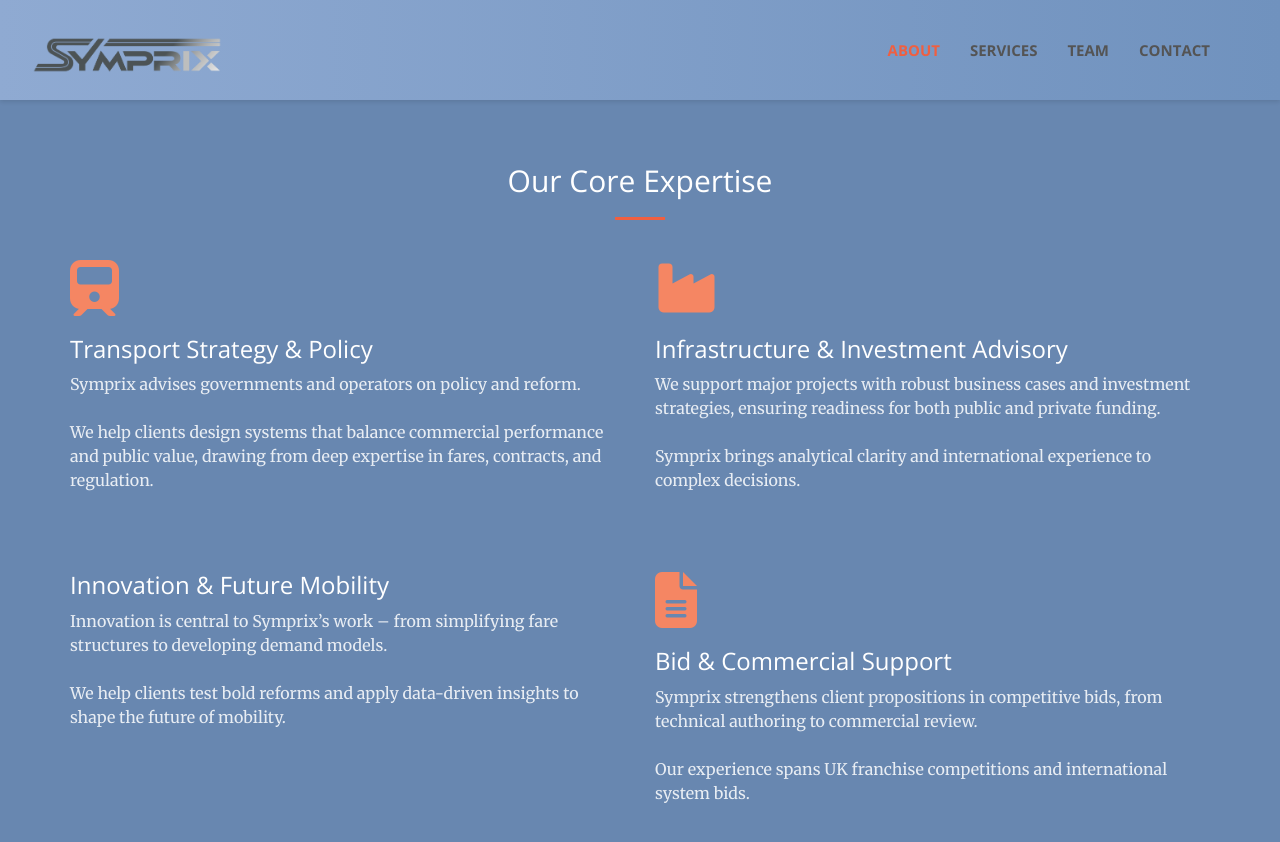
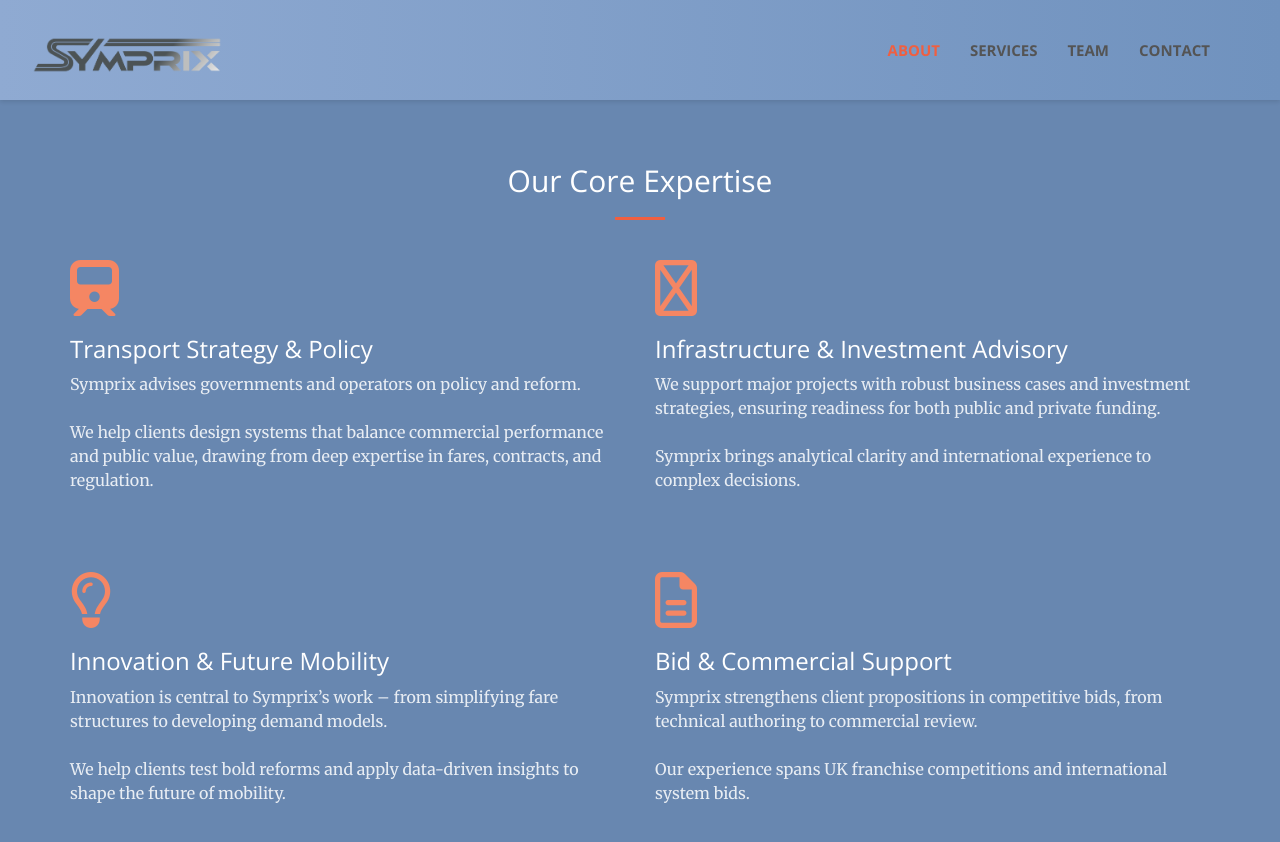
Before and after one commit to CD-Symprix/symprix, a Jekyll site: the page built from index.html, in a window 1280 px wide and 900 px high, scrolled down 1124 px. Shown: the top 842 px of the window. Built offline with Jekyll 4.4.1, drawn with Linux system fonts in a browser that asks for light colours.

Commit message:
Update services.html

```diff
--- a/_includes/services.html
+++ b/_includes/services.html
@@ -12,7 +12,7 @@
       <!-- Transport Strategy & Policy -->
        <div class="col-lg-6 col-md-6 service-item">
         <div class="service-box">
-          <i class="fa fa-4x fa-train wow bounceIn text-primary"></i>
+          <i class="fa-solid fa-4x fa-train wow bounceIn text-primary"></i>
           <h3>Transport Strategy & Policy</h3>
           <p class="text-muted">
             Symprix advises governments and operators on policy and reform.<br><br>
@@ -24,7 +24,7 @@
       <!-- Infrastructure & Investment Advisory -->
         <div class="col-lg-6 col-md-6 service-item">
           <div class="service-box">
-            <i class="fa fa-4x fa-industry wow bounceIn text-primary" data-wow-delay=".1s"></i>
+            <i class="fa-regular fa-4x fa-bridge wow bounceIn text-primary" data-wow-delay=".1s"></i>
             <h3>Infrastructure & Investment Advisory</h3>
             <p class="text-muted">
               We support major projects with robust business cases and investment strategies,
@@ -36,7 +36,7 @@
       <!-- Innovation & Future Mobility -->
         <div class="col-lg-6 col-md-6 service-item">
           <div class="service-box">
-            <i class="fa fa-4x fa-lightbulb-o wow bounceIn text-primary" data-wow-delay=".2s"></i>
+            <i class="fa-regular fa-4x fa-lightbulb wow bounceIn text-primary" data-wow-delay=".2s"></i>
             <h3>Innovation & Future Mobility</h3>
             <p class="text-muted">
               Innovation is central to Symprix’s work – from simplifying fare structures to developing demand models.<br><br>
@@ -47,7 +47,7 @@
       <!-- Bid & Commercial Support -->
       <div class="col-lg-6 col-md-6 service-item">
           <div class="service-box">
-            <i class="fa fa-4x fa-file-text wow bounceIn text-primary" data-wow-delay=".3s"></i>
+            <i class="fa-regular fa-4x fa-file-text wow bounceIn text-primary" data-wow-delay=".3s"></i>
             <h3>Bid & Commercial Support</h3>
             <p class="text-muted">
               Symprix strengthens client propositions in competitive bids,
```
